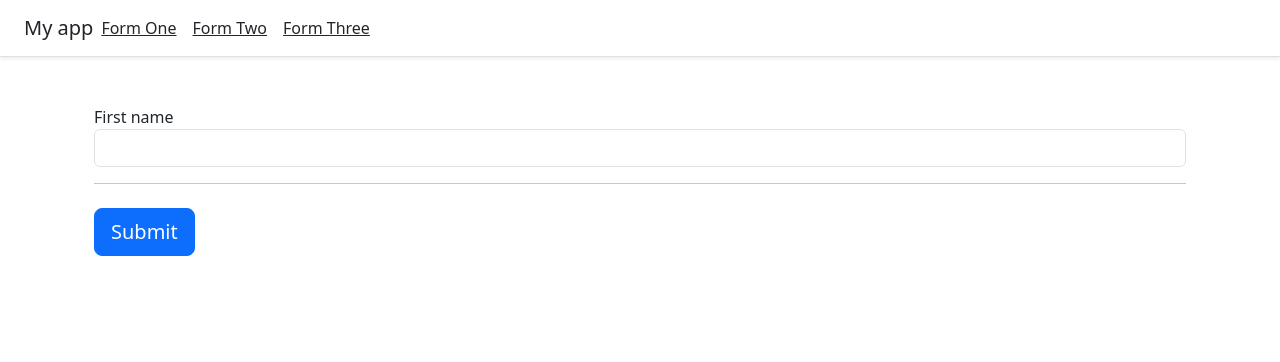
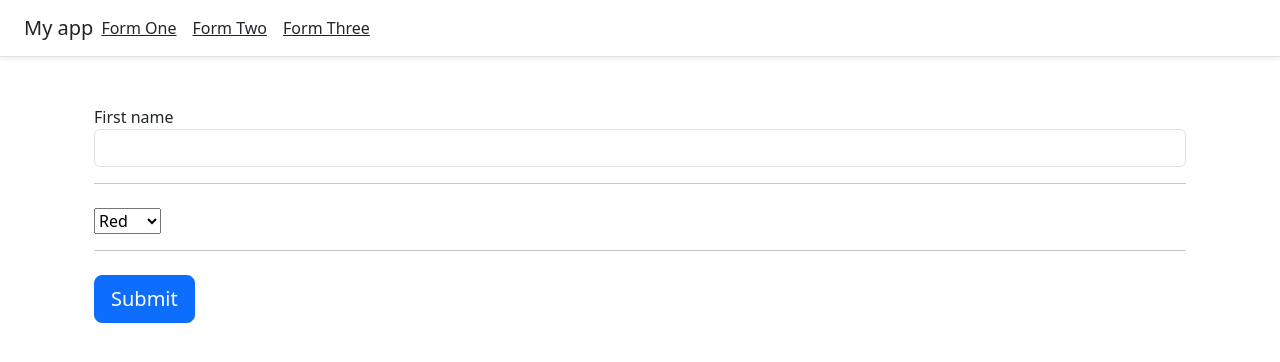
Before and after one commit to ferlobo1985/UDMY-REACT-FS24-Forms, a React (Vite) app: page /formThree in a window 1280 px wide. Shown: the top 362 px of the page. Built offline with nearby package versions, Linux system fonts and the light colour scheme.

Commit message:
06-Formik components
06-Formik components

```diff
--- a/src/components/formThree.jsx
+++ b/src/components/formThree.jsx
@@ -1,25 +1,53 @@
-import React from 'react';
+import { Formik, Form, Field, ErrorMessage } from 'formik'
+import * as Yup from 'yup';
 
 const FormThree = () => {
+
+    const formikProps = {
+        initialValues:{firstname:'',color:''},
+        validationSchema:Yup.object({
+            firstname:Yup.string().required('Sorry, this is required')
+        }),
+        onSubmit: values =>{
+            console.log(values)
+        }
+    };
+
     return(
         <div className="container">
             <div className="col-md-12 mt-5">
-                <form>
+            <Formik {...formikProps}>
+                { formik => (
+                    <Form>
                     <label htmlFor="firstname">First name</label>
-                    <input
-                        className="form-control"
-                        type="text"
-                        name="firstname"
-                    />
+                    <Field name="firstname" type="text" className="form-control"/>
+                    {/* <ErrorMessage name="firstname"/> */}
+                    { formik.errors.firstname && formik.touched.firstname ?
+                        <span>{formik.errors.firstname}</span>
+                    :null}
+
+                    <hr className="mb-4" />
+
+                    <Field
+                        as="select"
+                        name="color"
+                        className="custom-select"
+                    >
+                        <option value="red">Red</option>
+                        <option value="green">green</option>
+                        <option value="blue">blue</option>
+                    </Field>
+
 
                     <hr className="mb-4" />
                     <button className="btn btn-primary btn-lg btn-block" type="submit">
                         Submit
                     </button>
-                </form>
+                </Form>
+                )}
+            </Formik>
             </div>
         </div>
-
     )
 }
 
```
